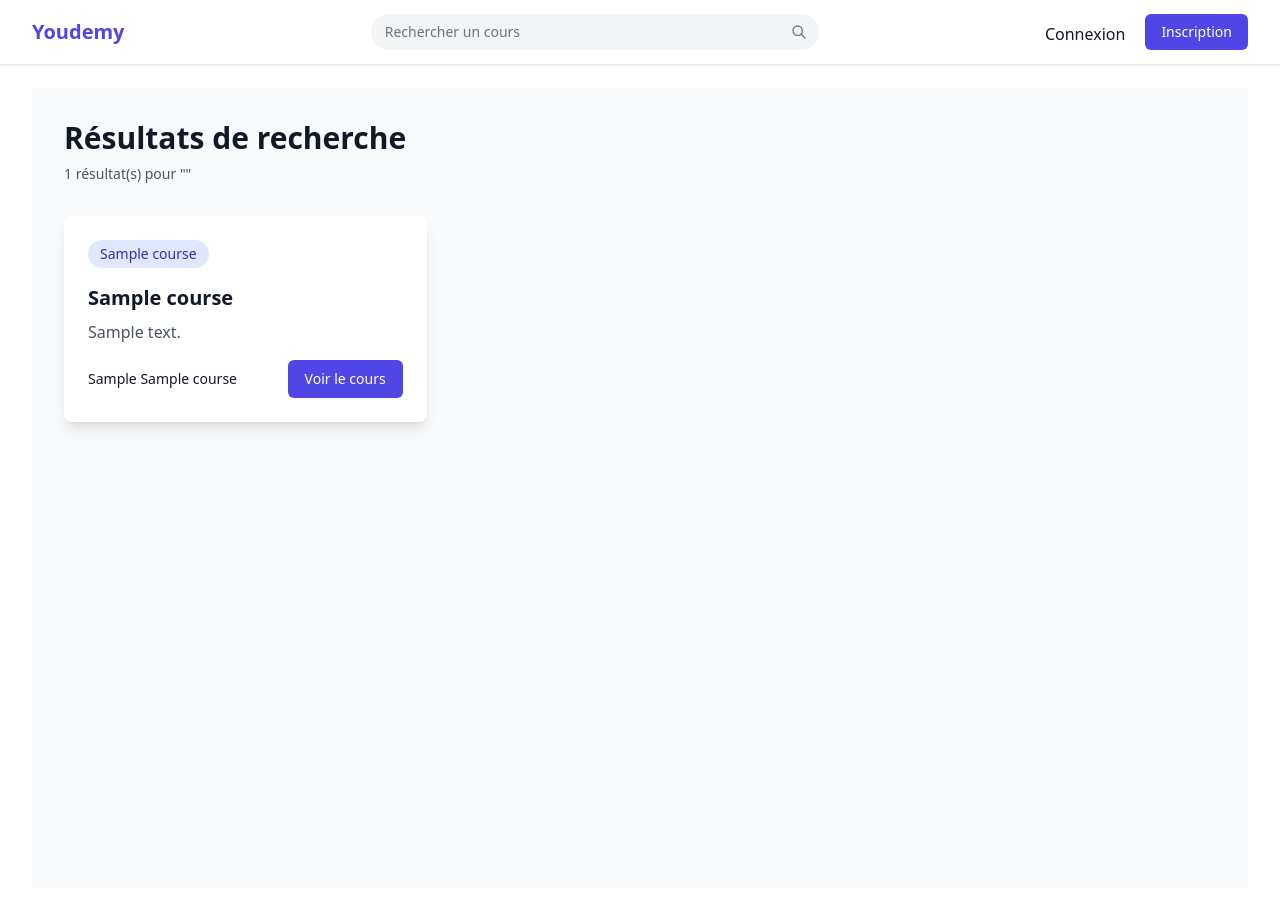
After one commit to Youcode-Classe-E-2024-2025/Khawla_Boukniter-Youdemy, a PHP site: the page made by app/views/courses/search.php in a window 1280 px wide. The commit adds this page. Run offline with PHP 8.4, Linux system fonts and the light colour scheme; the template is opened without the code that fills it: most values are stand-ins (such as "Sample title", 1, 10 or a date in 2020); data that the repository does not hold is empty; some libraries are stand-ins or nearby versions.

Commit message:
Add search functionality with empty state handling

```diff
--- /dev/null
+++ b/app/views/courses/search.php
@@ -0,0 +1,41 @@
+<div class="min-h-screen bg-gray-50 py-8">
+    <div class="max-w-7xl mx-auto px-4 sm:px-6 lg:px-8">
+        <div class="mb-8">
+            <h1 class="text-3xl font-bold text-gray-900">Résultats de recherche</h1>
+            <p class="mt-2 text-sm text-gray-600">
+                <?= count($courses) ?> résultat(s) pour "<?= htmlspecialchars($keyword) ?>"
+            </p>
+        </div>
+
+        <div class="grid grid-cols-1 gap-8 md:grid-cols-2 lg:grid-cols-3">
+            <?php foreach ($courses as $course): ?>
+                <div class="bg-white rounded-lg shadow-lg overflow-hidden">
+                    <div class="p-6">
+                        <div class="flex items-center mb-4">
+                            <span class="inline-flex items-center px-3 py-1 rounded-full text-sm font-medium bg-indigo-100 text-indigo-800">
+                                <?= htmlspecialchars($course['category_name']) ?>
+                            </span>
+                        </div>
+                        <h3 class="text-xl font-bold text-gray-900 mb-2">
+                            <?= htmlspecialchars($course['titre']) ?>
+                        </h3>
+                        <p class="text-gray-600 mb-4 line-clamp-3">
+                            <?= htmlspecialchars($course['description']) ?>
+                        </p>
+                        <div class="flex items-center justify-between">
+                            <div class="text-sm">
+                                <p class="text-gray-900 font-medium">
+                                    <?= htmlspecialchars($course['teacher_prenom'] . ' ' . $course['teacher_nom']) ?>
+                                </p>
+                            </div>
+                            <a href="<?= base_url('courses/' . $course['id']) ?>"
+                                class="inline-flex items-center px-4 py-2 border border-transparent rounded-md shadow-sm text-sm font-medium text-white bg-indigo-600 hover:bg-indigo-700">
+                                Voir le cours
+                            </a>
+                        </div>
+                    </div>
+                </div>
+            <?php endforeach; ?>
+        </div>
+    </div>
+</div>
--- a/app/views/layout/main.php
+++ b/app/views/layout/main.php
@@ -69,6 +69,22 @@
                         <?php endif; ?>
                     </div>
                 </div>
+                <div class="flex-1 flex items-center justify-center px-6">
+                    <form action="<?= base_url('search') ?>" method="GET" class="w-full max-w-md">
+                        <div class="relative group">
+                            <input type="search"
+                                name="q"
+                                placeholder="Rechercher un cours"
+                                class="block w-full px-3 py-1.5 bg-gray-100 border-2 border-transparent rounded-full text-sm text-gray-900 placeholder-gray-500 focus:bg-white focus:border-indigo-500 transition-all duration-300 ease-in-out"
+                                value="<?= isset($_GET['q']) ? htmlspecialchars($_GET['q']) : '' ?>">
+                            <button type="submit" class="absolute right-1.5 top-1/2 transform -translate-y-1/2 p-1.5 hover:bg-gray-200 rounded-full transition-colors duration-200">
+                                <svg class="w-4 h-4 text-gray-500" fill="none" stroke="currentColor" viewBox="0 0 24 24">
+                                    <path stroke-linecap="round" stroke-linejoin="round" stroke-width="2" d="M21 21l-6-6m2-5a7 7 0 11-14 0 7 7 0 0114 0z" />
+                                </svg>
+                            </button>
+                        </div>
+                    </form>
+                </div>
                 <div class="flex items-center">
                     <?php if (isset($_SESSION['user_id'])): ?>
                         <span class="text-gray-900 mr-4">
@@ -114,64 +130,6 @@
         <?php if (isset($content)) echo $content; ?>
     </main>
 
-    <!-- <footer class="footer mt-auto py-3">
-        <div class="container">
-            <div class="row">
-                <div class="col-md-4">
-                    <h5 class="mb-3">ProjetManager</h5>
-                    <p>Une solution simple et puissante pour la gestion de projets en équipe.</p>
-                </div>
-                <div class="col-md-4">
-                    <h5 class="mb-3">Liens rapides</h5>
-                    <ul class="list-unstyled">
-                        <li><a href="<?= base_url() ?>" class="text-decoration-none">Accueil</a></li>
-                        <?php if (is_authenticated()): ?>
-                            <li><a href="<?= base_url('dashboard') ?>" class="text-decoration-none">Tableau de bord</a></li>
-                            <li><a href="<?= base_url('projects') ?>" class="text-decoration-none">Projets</a></li>
-                        <?php else: ?>
-                            <li><a href="<?= base_url('login') ?>" class="text-decoration-none">Connexion</a></li>
-                            <li><a href="<?= base_url('register') ?>" class="text-decoration-none">Inscription</a></li>
-                        <?php endif; ?>
-                    </ul>
-                </div>
-                <div class="col-md-4">
-                    <h5 class="mb-3">Contact</h5>
-                    <ul class="list-unstyled">
-                        <li><i class="bi bi-envelope me-2"></i>contact@projetmanager.com</li>
-                        <li><i class="bi bi-telephone me-2"></i>+33 1 23 45 67 89</li>
-                        <li><i class="bi bi-geo-alt me-2"></i>Paris, France</li>
-                    </ul>
-                </div>
-            </div>
-            <hr>
-            <div class="row">
-                <div class="col-md-6">
-                    <p>&copy; <?= date('Y') ?> ProjetManager. Tous droits réservés.</p>
-                </div>
-                <div class="col-md-6 text-md-end">
-                    <ul class="list-inline mb-0" style="text-align: center;">
-                        <li class="list-inline-item">
-                            <a href="#" class="text-decoration-none">
-                                <i class="bi bi-facebook"></i>
-                            </a>
-                        </li>
-                        <li class="list-inline-item">
-                            <a href="#" class="text-decoration-none">
-                                <i class="bi bi-twitter"></i>
-                            </a>
-                        </li>
-                        <li class="list-inline-item">
-                            <a href="#" class="text-decoration-none">
-                                <i class="bi bi-linkedin"></i>
-                            </a>
-                        </li>
-                    </ul>
-                </div>
-            </div>
-        </div>
-    </footer> -->
-
-    <!-- <script src="https://cdn.jsdelivr.net/npm/bootstrap@5.3.0/dist/js/bootstrap.bundle.min.js"></script> -->
 </body>
 
 </html>
--- a/public/index.php
+++ b/public/index.php
@@ -53,6 +53,7 @@ $router->addRoute('GET', '/uploads/{filename}', [CourseController::class, 'serve
 // Add route for browsing courses
 $router->addRoute('GET', '/browse', [CourseController::class, 'browse']);
 $router->addRoute('GET', '/courses/{id}', [CourseController::class, 'show']);
+$router->addRoute('GET', '/search', [CourseController::class, 'search']);
 
 $router->addRoute('GET', '/student/courses', [CourseController::class, 'studentCourses']);
 
```
Also changed, not shown: app/controllers/CourseController.php (+14 -0 lines), app/models/course.php (+27 -25 lines).
